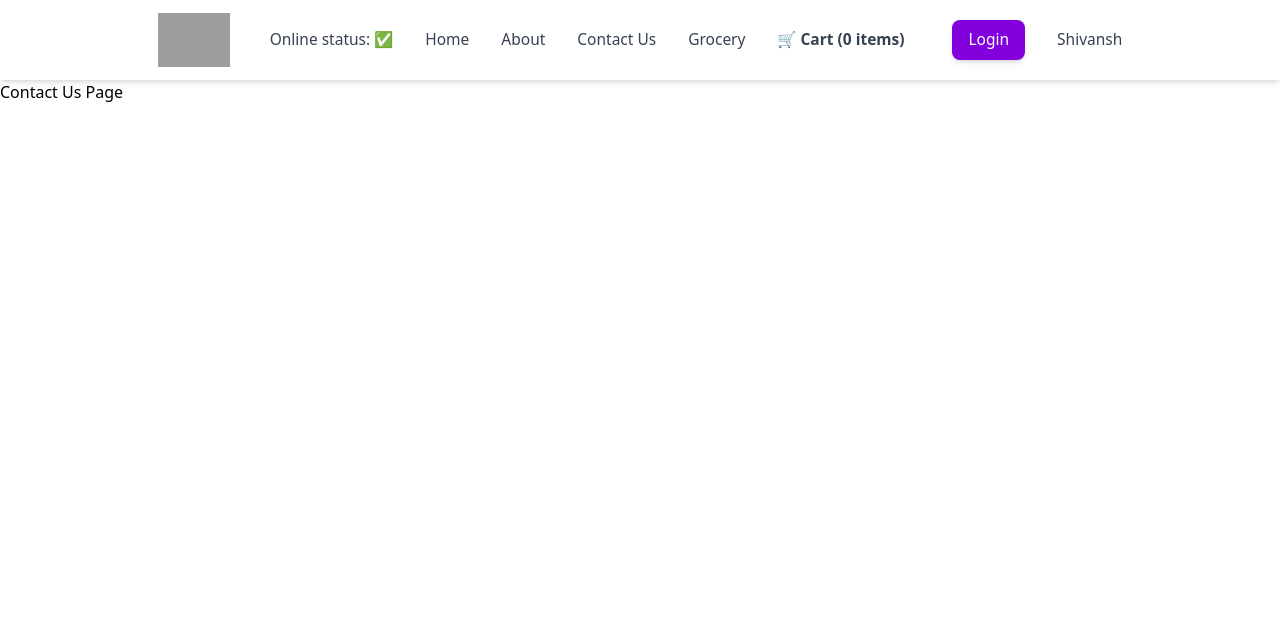
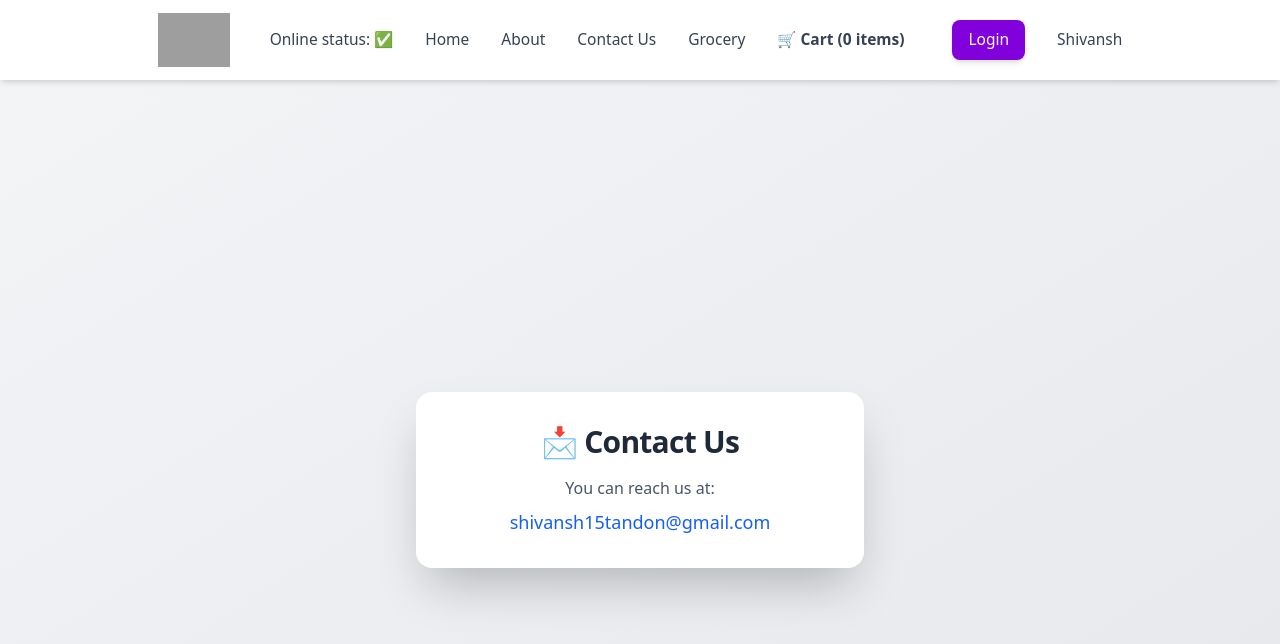
Before and after one commit to shivanshtanonwork/HungerHop, a React (Vite) app: page /contact in a window 1280 px wide. Shown: the top 644 px of the page. Built offline with nearby package versions, Linux system fonts and the light colour scheme; grey boxes are pictures that could not be loaded.

Commit message:
Contact us page

```diff
--- a/src/components/Contact.jsx
+++ b/src/components/Contact.jsx
@@ -1,7 +1,15 @@
 const Contact = () => {
   return (
-    <div>
-      <h1>Contact Us Page</h1>
+    <div className="flex min-h-screen items-center justify-center bg-gradient-to-br from-gray-100 to-gray-200 p-6">
+      <div className="w-full max-w-md rounded-2xl bg-white shadow-2xl p-8 text-center">
+        <h1 className="text-3xl font-extrabold text-gray-800 mb-4 tracking-tight">
+          📩 Contact Us
+        </h1>
+        <p className="text-gray-600 mb-2">You can reach us at:</p>
+        <p className="text-lg font-medium text-blue-600 hover:underline cursor-pointer">
+          shivansh15tandon@gmail.com
+        </p>
+      </div>
     </div>
   );
 };
```
